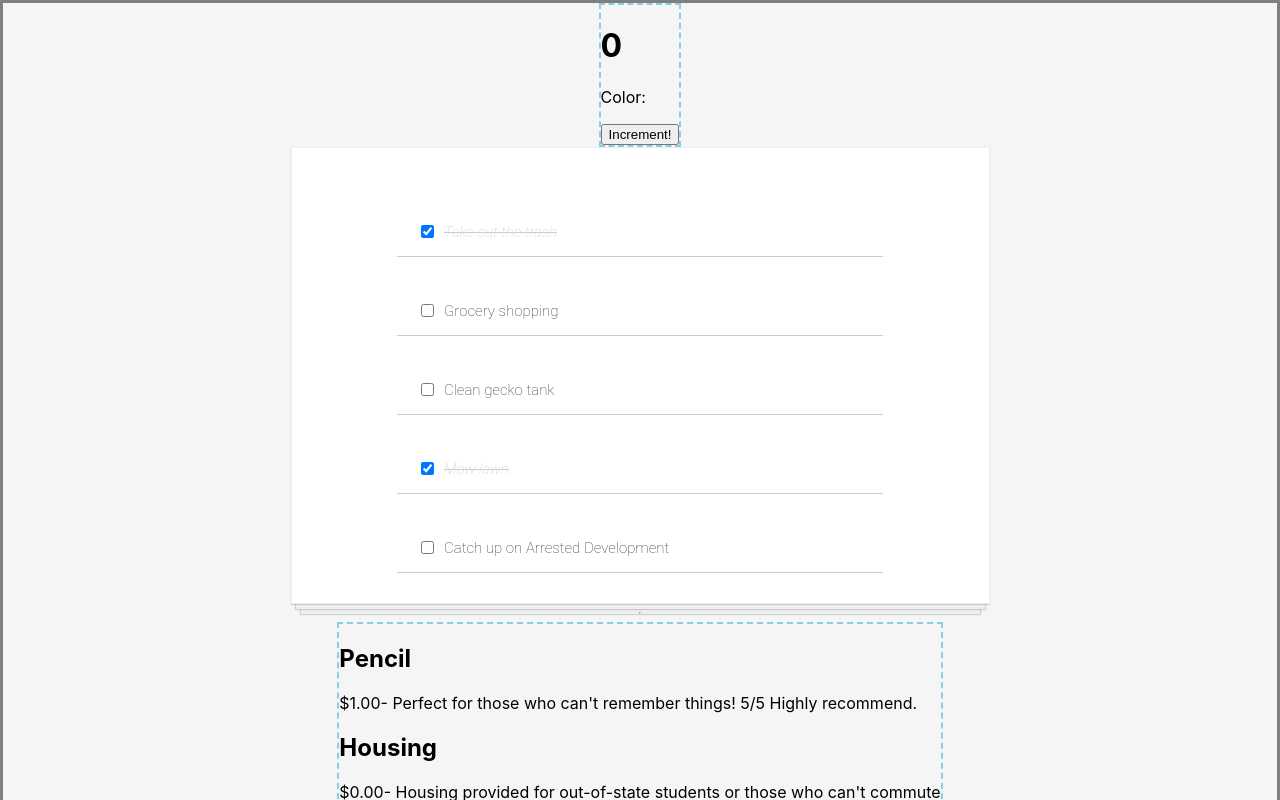
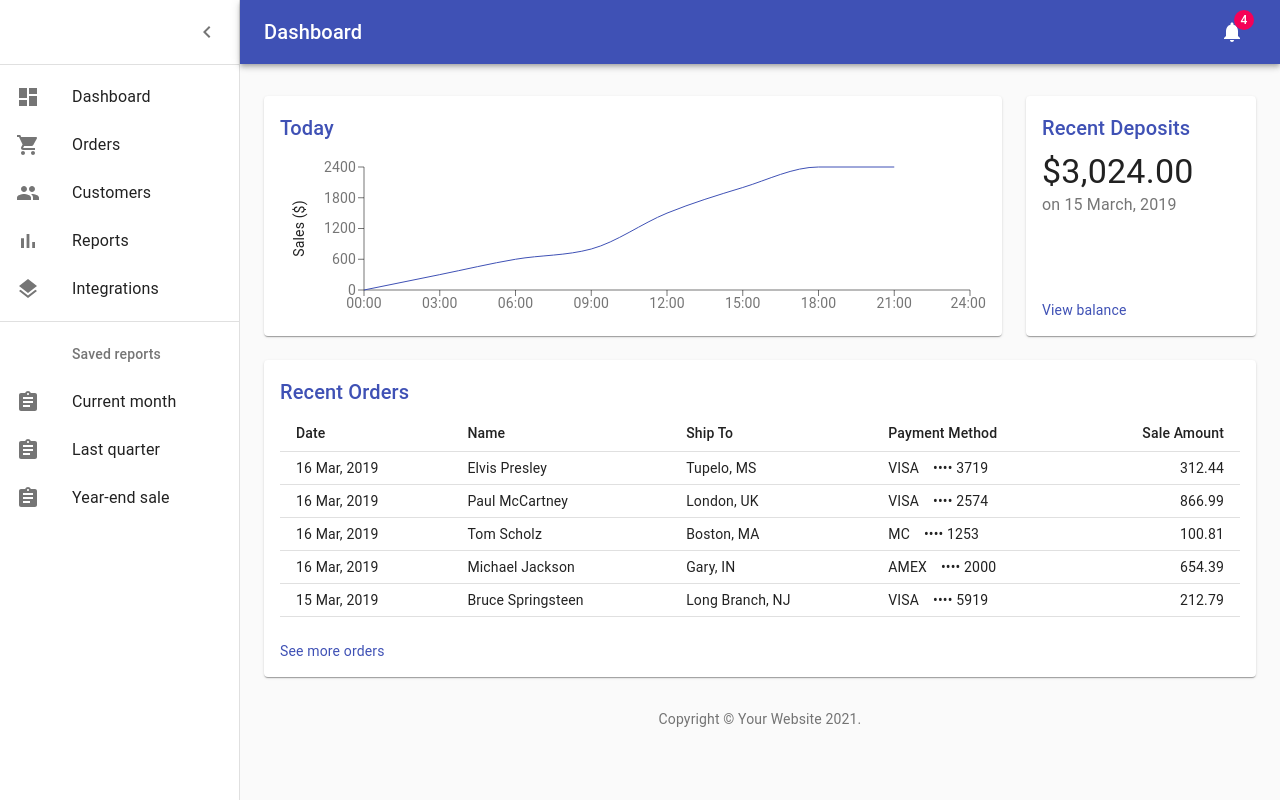
Before and after one commit to JK117/React-Todo, a React (Create React App) app: page / in a window 1280 px wide. Shown: the top 800 px of the page. Built offline with nearby package versions, Linux system fonts and the light colour scheme.

Commit message:
Make Dashboard runnable

```diff
--- a/package.json
+++ b/package.json
@@ -4,6 +4,7 @@
   "private": true,
   "dependencies": {
     "@material-ui/core": "^4.11.3",
+    "@material-ui/icons": "^4.11.2",
     "@testing-library/jest-dom": "^5.11.9",
     "@testing-library/react": "^11.2.5",
     "@testing-library/user-event": "^12.8.1",
@@ -11,6 +12,7 @@
     "react": "^17.0.1",
     "react-dom": "^17.0.1",
     "react-scripts": "4.0.3",
+    "recharts": "^2.0.9",
     "web-vitals": "^1.1.0"
   },
   "scripts": {
--- a/src/index.js
+++ b/src/index.js
@@ -1,12 +1,14 @@
 import React from 'react';
 import ReactDOM from 'react-dom';
 import './index.css';
-import App from './App';
+// import App from './App';
 import reportWebVitals from './reportWebVitals';
+
+import Dashboard from './dashboard/Dashboard'
 
 ReactDOM.render(
   <React.StrictMode>
-    <App />
+    <Dashboard />
   </React.StrictMode>,
   document.getElementById('root')
 );
```
Also changed, not shown: 1 other file (tests, documents, lock files or other folders).
